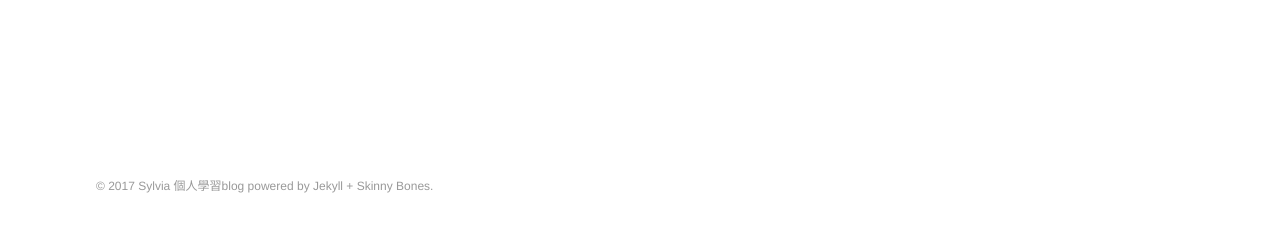
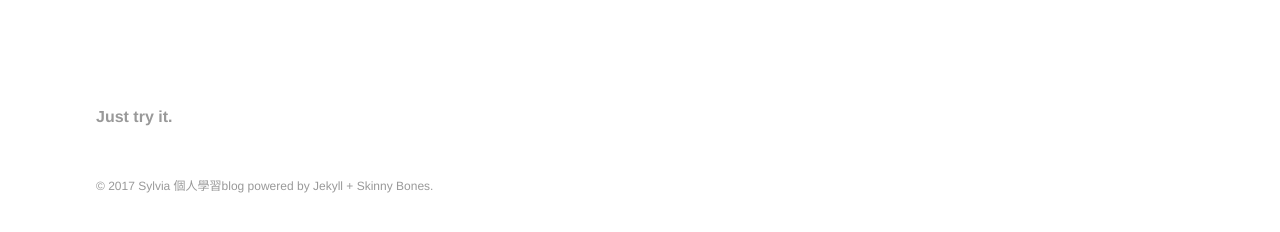
Before and after one commit to zechuncai/SylviaTang.github.io, a Jekyll site: the page built from index.md, in a window 1280 px wide. Shown: the part 596-828 px from the top of the page. Built offline with Jekyll 4.4.1, drawn with Linux system fonts in a browser that asks for light colours.

Commit message:
update footer

```diff
--- a/_data/footer.yml
+++ b/_data/footer.yml
@@ -1,4 +1,4 @@
 # Footer navigation links
 
-- title:
-  url:
+- title: Just try it.
+  url:  https://sylviatang.github.io
```
